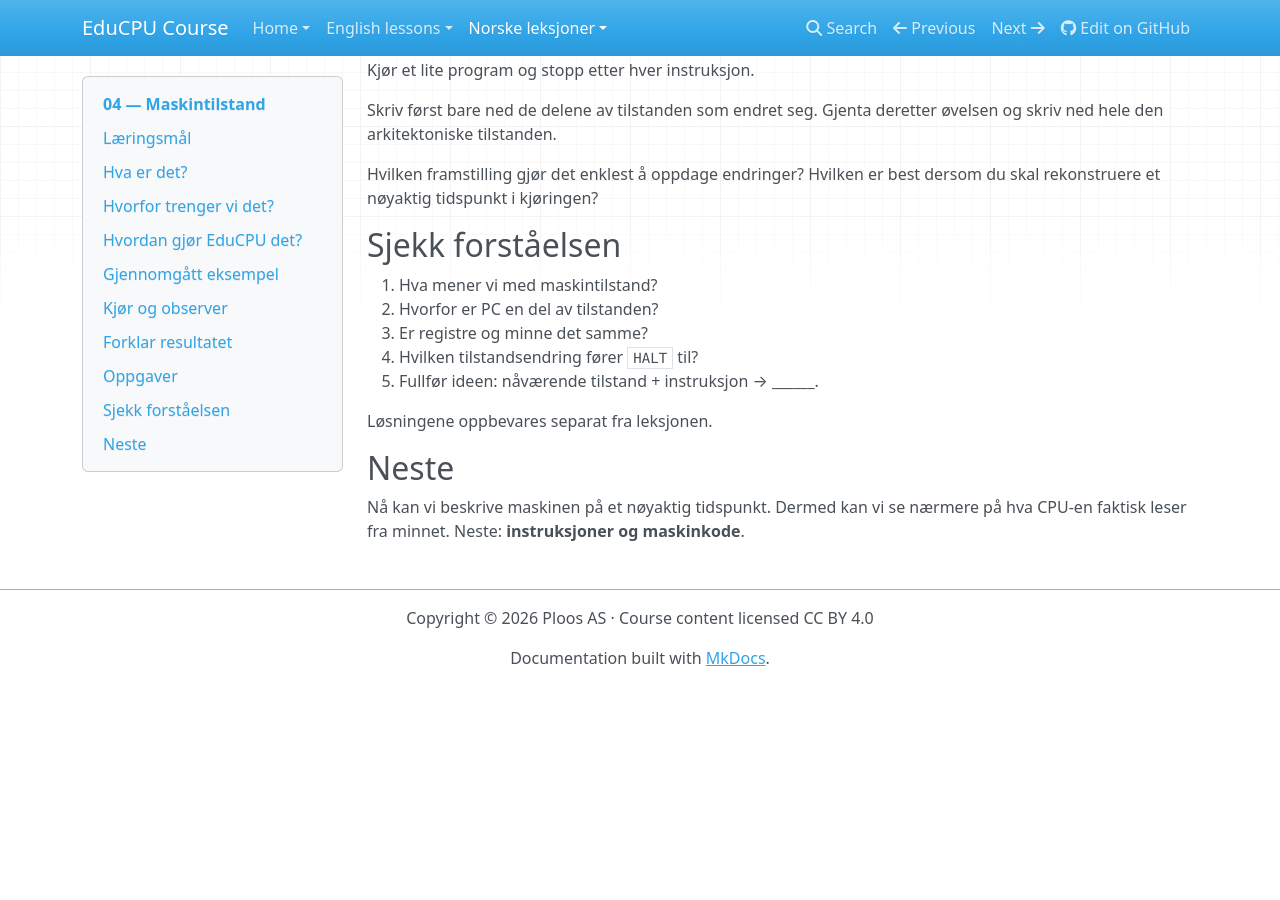
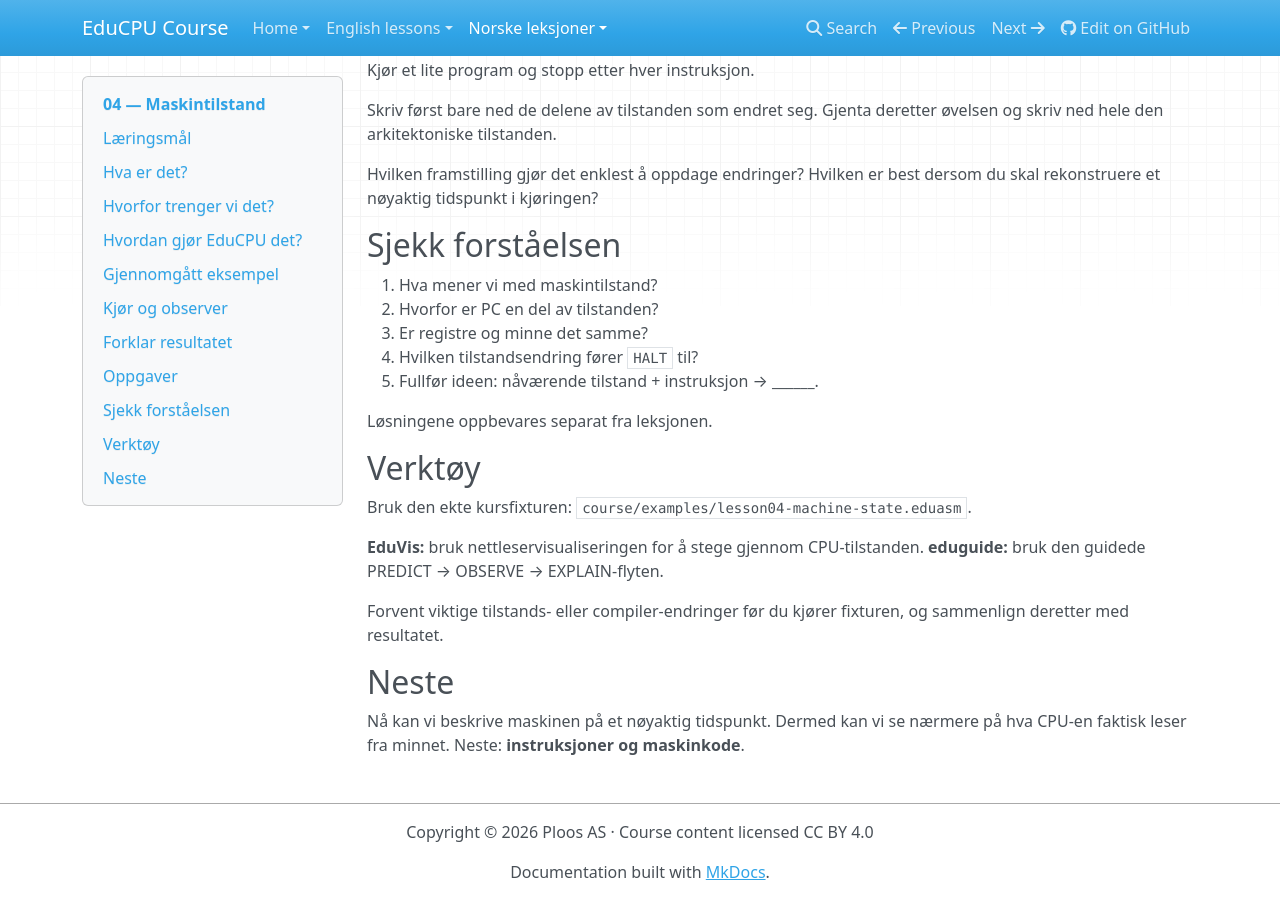
Before and after one commit to Ploos-AS/EduCPU, an MkDocs documentation site: the page built from course/no/lessons/04-maskintilstand.md, in a window 1280 px wide and 900 px high, scrolled down 4356 px. Built offline with MkDocs 1.6.1, drawn with Linux system fonts in a browser that asks for light colours; nearby versions of some CDN libraries; before the commit the page ends 5042 px from its top, so only the background shows below that.

Commit message:
Pedagogy: expose tools and fixture in 04-maskintilstand.md

```diff
--- a/course/no/lessons/04-maskintilstand.md
+++ b/course/no/lessons/04-maskintilstand.md
@@ -229,6 +229,14 @@
 
 Løsningene oppbevares separat fra leksjonen.
 
+## Verktøy
+
+Bruk den ekte kursfixturen: `course/examples/lesson04-machine-state.eduasm`.
+
+**EduVis:** bruk nettleservisualiseringen for å stege gjennom CPU-tilstanden. **eduguide:** bruk den guidede PREDICT → OBSERVE → EXPLAIN-flyten.
+
+Forvent viktige tilstands- eller compiler-endringer før du kjører fixturen, og sammenlign deretter med resultatet.
+
 ## Neste
 
 Nå kan vi beskrive maskinen på et nøyaktig tidspunkt. Dermed kan vi se nærmere på hva CPU-en faktisk leser fra minnet. Neste: **instruksjoner og maskinkode**.
```
